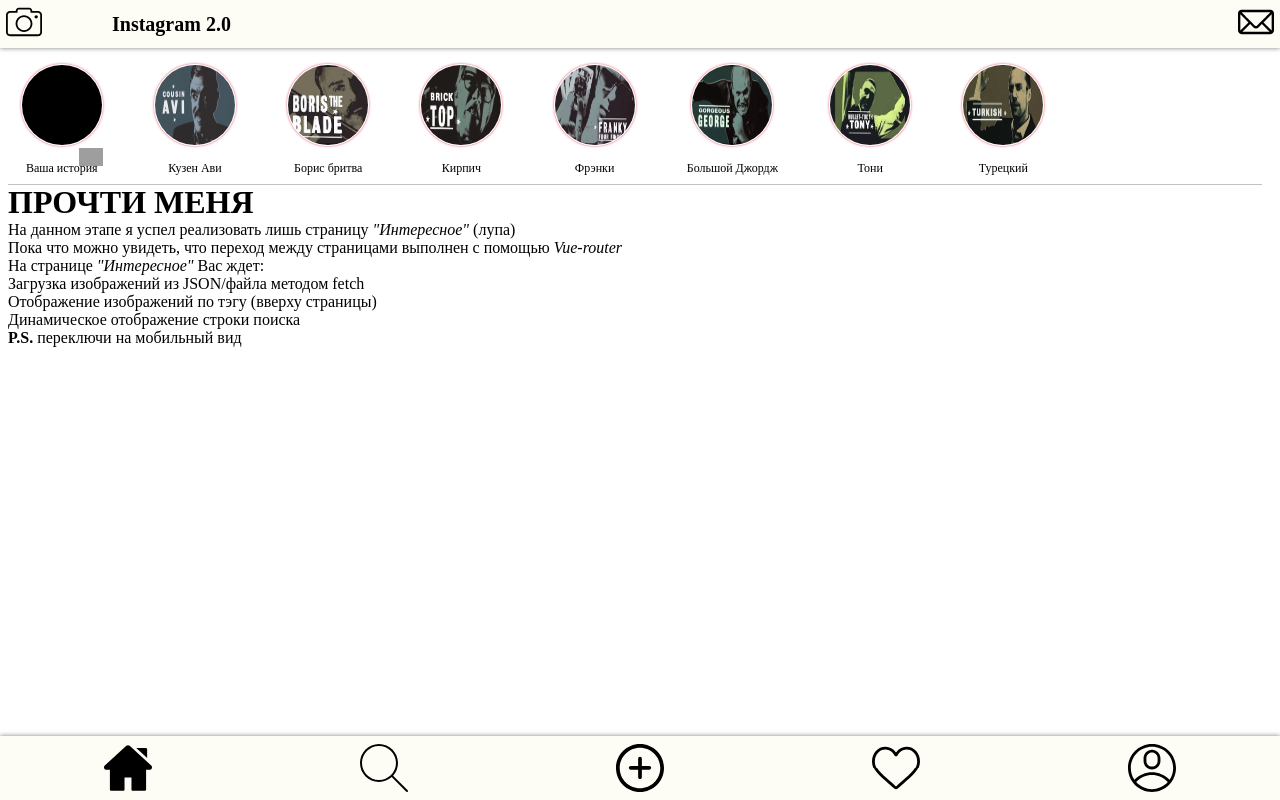
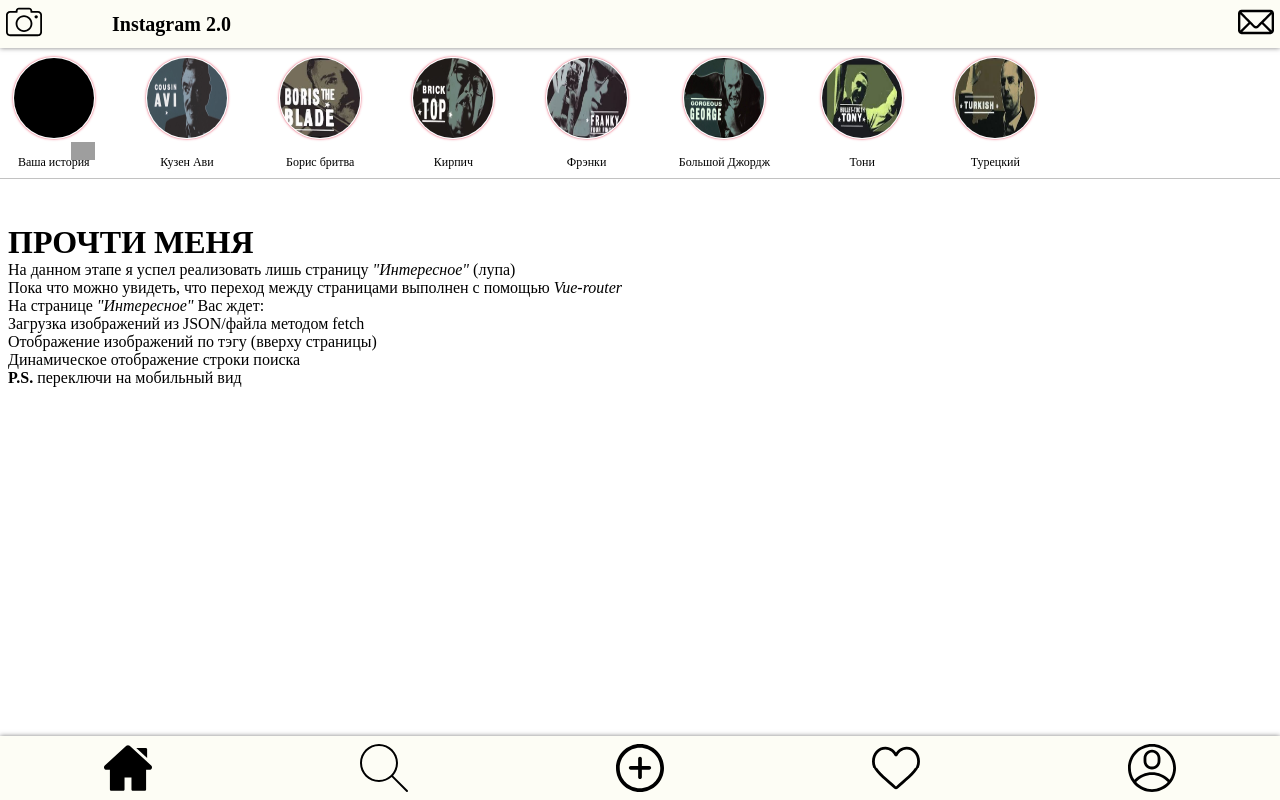
Before and after one commit to Dmitry-zh/kt-homework, a Vue app: page /home in a window 1280 px wide. Built offline with nearby package versions, Linux system fonts and the light colour scheme; grey boxes are pictures that could not be loaded.

Commit message:
padding story

```diff
--- a/src/components/stories.vue
+++ b/src/components/stories.vue
@@ -34,11 +34,12 @@
 
 <style scoped>
 .stories {
-  width: 98vw;
+  position: absolute;
+  width: 100vw;
   left: 0;
   font-size: 12px;
   text-align: center;
-  margin-top: 7vh;
+  margin-top: 5.2vh;
   height: 16vh;
   display: flex;
   flex-direction: row;
```
Also changed, not shown: src/views/Home.vue (+12 -0 lines).
